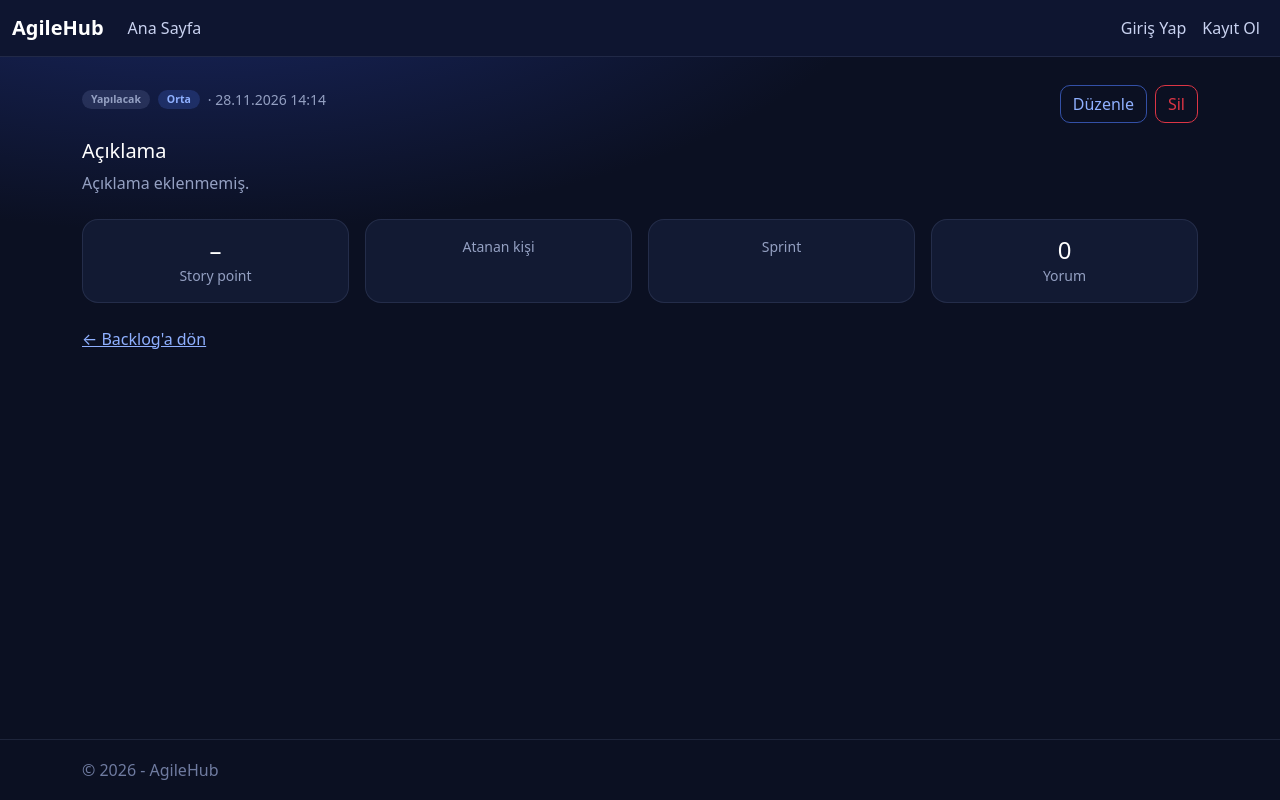
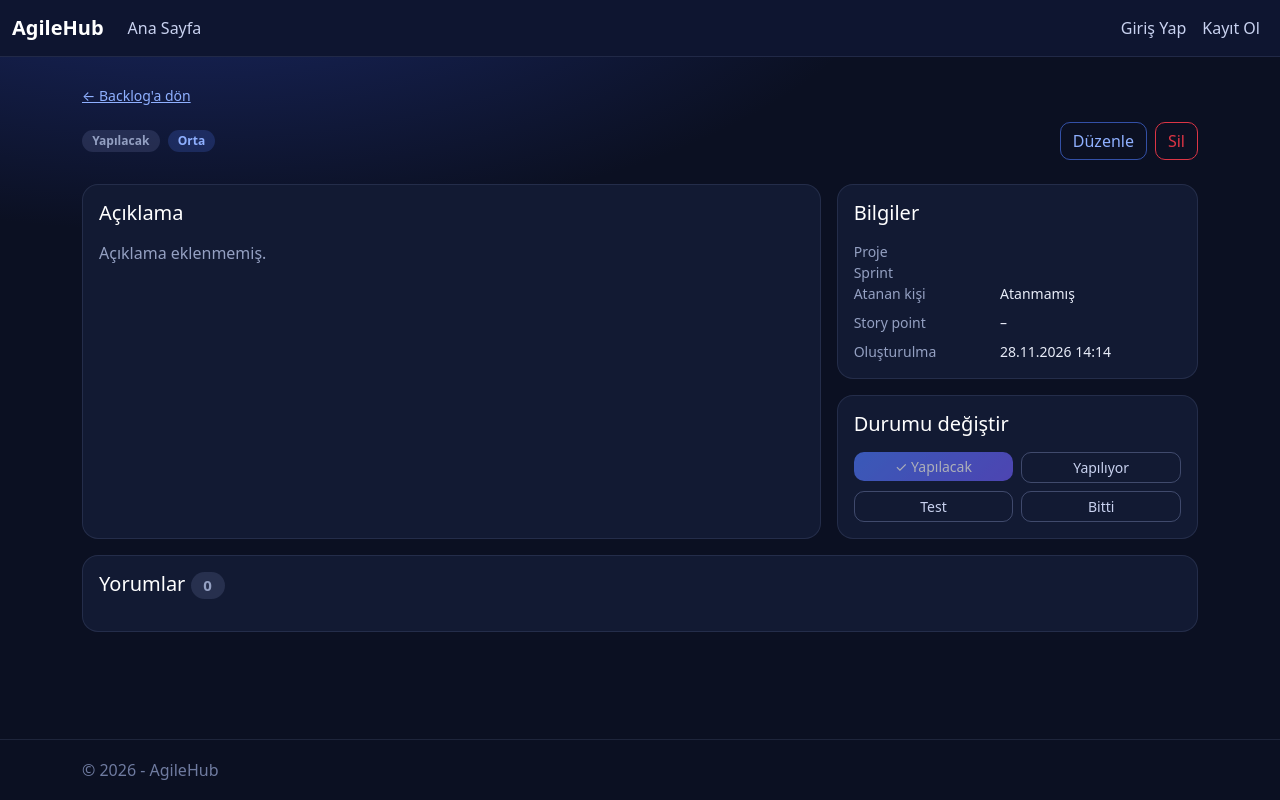
Before and after one commit to burcusoyugur/AgileHub, an ASP.NET Core app: template AgileHub/Views/Gorev/Details.cshtml in a window 1280 px wide. Run offline with ASP.NET Core 8, Linux system fonts and the light colour scheme; the template is opened without the code that fills it, so the values that code supplies are empty; style sheets or scripts are compiled from the project's sources; the project's own start-up code is not run, and a stand-in starts its controllers and pages; some libraries are stand-ins or nearby versions.

Commit message:
feat(hafta5/gorev): görev detay sayfasını  yeniden düzenle

```diff
--- a/AgileHub/Views/Gorev/Details.cshtml
+++ b/AgileHub/Views/Gorev/Details.cshtml
@@ -1,9 +1,20 @@
 @model Gorev
 @{
     ViewData["Title"] = Model.Baslik;
+
     var atanan = Model.AtananKullanici is null
         ? null
         : $"{Model.AtananKullanici.Ad} {Model.AtananKullanici.Soyad}".Trim();
+    if (Model.AtananKullanici is not null && string.IsNullOrWhiteSpace(atanan))
+    {
+        atanan = Model.AtananKullanici.UserName;
+    }
+
+    // Görev aktif sprintteyse panoya dönüş bağlantısı gösterilir.
+    var aktifSprintte = Model.Sprint?.Durum == SprintDurumu.Aktif;
+
+    // Durum formu gönderildikten sonra kullanıcı bu sayfaya geri döner.
+    var donusAdresi = $"/Gorev/Details/{Model.Id}";
 }
 
 @if (TempData["Mesaj"] is string mesaj)
@@ -16,13 +27,22 @@
     <div class="alert alert-danger">@hata</div>
 }
 
-<div class="d-flex flex-wrap justify-content-between align-items-start gap-2 mb-3">
+@* Gezinme *@
+<nav class="d-flex flex-wrap gap-3 small mb-3" aria-label="Gezinme">
+    @if (aktifSprintte)
+    {
+        <a href="/Pano?projeId=@Model.ProjeId">&larr; Panoya dön</a>
+    }
+    <a href="/Gorev?projeId=@Model.ProjeId">&larr; Backlog'a dön</a>
+</nav>
+
+@* Üst kısım: başlık, rozetler, Düzenle / Sil *@
+<div class="d-flex flex-wrap justify-content-between align-items-start gap-2 mb-4">
     <div>
-        <h1 class="h3 mb-1 text-break">@Model.Baslik</h1>
-        <div class="d-flex flex-wrap align-items-center gap-2 text-muted small">
+        <h1 class="h3 mb-2 text-break">@Model.Baslik</h1>
+        <div class="d-flex flex-wrap align-items-center gap-2">
             <partial name="_GorevDurumRozeti" model="Model.Durum" />
             <partial name="_GorevOncelikRozeti" model="Model.Oncelik" />
-            <span>@Model.Proje?.Ad · @Model.OlusturmaTarihi.ToString("dd.MM.yyyy HH:mm")</span>
         </div>
     </div>
     <div class="d-flex flex-wrap gap-2">
@@ -31,39 +51,37 @@
     </div>
 </div>
 
-<section class="mb-4">
-    <h2 class="h5">Açıklama</h2>
+<div class="row g-3">
+    @* Sol: açıklama *@
+    <div class="col-lg-8">
+        <section class="card h-100" aria-labelledby="aciklama-baslik">
+            <div class="card-body">
+                <h2 id="aciklama-baslik" class="h5 mb-3">Açıklama</h2>
                 @if (string.IsNullOrWhiteSpace(Model.Aciklama))
                 {
-        <p class="text-muted">Açıklama eklenmemiş.</p>
+                    <p class="text-muted mb-0">Açıklama eklenmemiş.</p>
                 }
                 else
                 {
-        <p style="white-space: pre-line">@Model.Aciklama</p>
+                    <p class="mb-0 text-break" style="white-space: pre-line">@Model.Aciklama</p>
                 }
+            </div>
         </section>
+    </div>
 
-<div class="row g-3 mb-4">
-    <div class="col-6 col-md-3">
-        <div class="card h-100 text-center">
+    @* Sağ: bilgi kartı ve durum değiştirme *@
+    <div class="col-lg-4 d-flex flex-column gap-3">
+        <section class="card" aria-labelledby="bilgi-baslik">
             <div class="card-body">
-                <div class="h4 mb-0">@(Model.StoryPoint?.ToString() ?? "–")</div>
-                <div class="text-muted small">Story point</div>
-            </div>
-        </div>
-    </div>
-    <div class="col-6 col-md-3">
-        <div class="card h-100 text-center">
-            <div class="card-body">
-                <div class="fw-semibold text-break">@(atanan ?? "Atanmamış")</div>
-                <div class="text-muted small">Atanan kişi</div>
-            </div>
-        </div>
-    </div>
-    <div class="col-6 col-md-3">
-        <div class="card h-100 text-center">
-            <div class="card-body">
-                <div class="fw-semibold text-break">
+                <h2 id="bilgi-baslik" class="h5 mb-3">Bilgiler</h2>
+                <dl class="row mb-0 small">
+                    <dt class="col-5 text-muted fw-normal">Proje</dt>
+                    <dd class="col-7 text-break">
+                        <a asp-controller="Proje" asp-action="Details" asp-route-id="@Model.ProjeId">@Model.Proje?.Ad</a>
+                    </dd>
+
+                    <dt class="col-5 text-muted fw-normal">Sprint</dt>
+                    <dd class="col-7 text-break">
                         @if (Model.Sprint is not null)
                         {
                             <a asp-controller="Sprint" asp-action="Details" asp-route-id="@Model.Sprint.Id">@Model.Sprint.Ad</a>
@@ -72,19 +90,61 @@
                         {
                             <text>Backlog</text>
                         }
+                    </dd>
+
+                    <dt class="col-5 text-muted fw-normal">Atanan kişi</dt>
+                    <dd class="col-7 text-break">@(atanan ?? "Atanmamış")</dd>
+
+                    <dt class="col-5 text-muted fw-normal">Story point</dt>
+                    <dd class="col-7">@(Model.StoryPoint?.ToString() ?? "–")</dd>
+
+                    <dt class="col-5 text-muted fw-normal">Oluşturulma</dt>
+                    <dd class="col-7 mb-0">@Model.OlusturmaTarihi.ToString("dd.MM.yyyy HH:mm")</dd>
+                </dl>
             </div>
-                <div class="text-muted small">Sprint</div>
+        </section>
+
+        <section class="card" aria-labelledby="durum-baslik">
+            <div class="card-body">
+                <h2 id="durum-baslik" class="h5 mb-3">Durumu değiştir</h2>
+                @* Esra'nın action'ı (hafta5/durum-guncelleme) henüz main'de değil; bu yüzden asp-action yerine düz adres. *@
+                <form method="post" action="/Gorev/DurumGuncelle">
+                    @Html.AntiForgeryToken()
+                    <input type="hidden" name="id" value="@Model.Id" />
+                    <input type="hidden" name="donusAdresi" value="@donusAdresi" />
+                    <div class="row row-cols-2 g-2">
+                        @foreach (var durum in Enum.GetValues<GorevDurumu>())
+                        {
+                            var secili = durum == Model.Durum;
+                            <div class="col">
+                                <button type="submit" name="durum" value="@durum"
+                                        class="btn btn-sm w-100 @(secili ? "btn-primary" : "btn-outline-secondary")"
+                                        disabled="@secili">
+                                    @if (secili)
+                                    {
+                                        <span aria-hidden="true">✓</span>
+                                    }
+                                    @durum.Metin()
+                                    @if (secili)
+                                    {
+                                        <span class="visually-hidden">(mevcut durum)</span>
+                                    }
+                                </button>
                             </div>
+                        }
                     </div>
+                </form>
             </div>
-    <div class="col-6 col-md-3">
-        <div class="card h-100 text-center">
-            <div class="card-body">
-                <div class="h4 mb-0">@Model.Yorumlar.Count</div>
-                <div class="text-muted small">Yorum</div>
-            </div>
-        </div>
+        </section>
     </div>
 </div>
 
-<a asp-action="Index" asp-route-projeId="@Model.ProjeId">&larr; Backlog'a dön</a>
+@* Yorumlar: Erkim'in bileşeni bu bölüme eklenecek. *@
+<section id="yorumlar" class="card mt-3" aria-labelledby="yorumlar-baslik">
+    <div class="card-body">
+        <h2 id="yorumlar-baslik" class="h5 mb-3">
+            Yorumlar <span class="badge bg-secondary">@Model.Yorumlar.Count</span>
+        </h2>
+        @* Erkim: @await Component.InvokeAsync("Yorumlar", new { gorevId = Model.Id }) *@
+    </div>
+</section>
```
Lines whose indentation alone changed are shown as unchanged.
